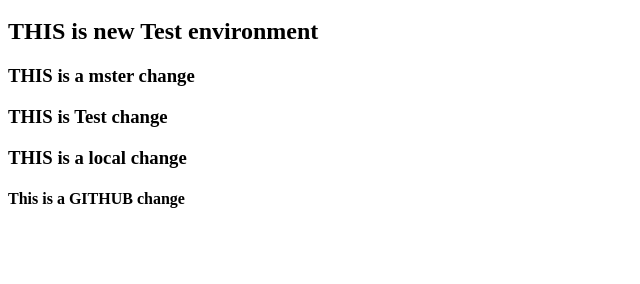
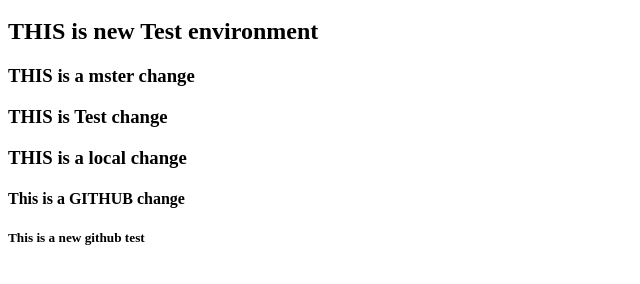
Before and after one commit to ssaisameer/Webtest, a plain HTML site: page index.html in a window 1280 px wide. Shown: the part 48-332 px from the top of the page, without its empty margins (0-640 px from the left). Drawn offline with Linux system fonts and the light colour scheme.

Commit message:
This is launch change

```diff
--- a/index.html
+++ b/index.html
@@ -4,3 +4,4 @@
 <h3>THIS is Test change</h3>
 <h3>THIS is a local change</h3>
 <h4> This is a GITHUB change </h4>
+<h5> This is a new github test  </h5>
```
